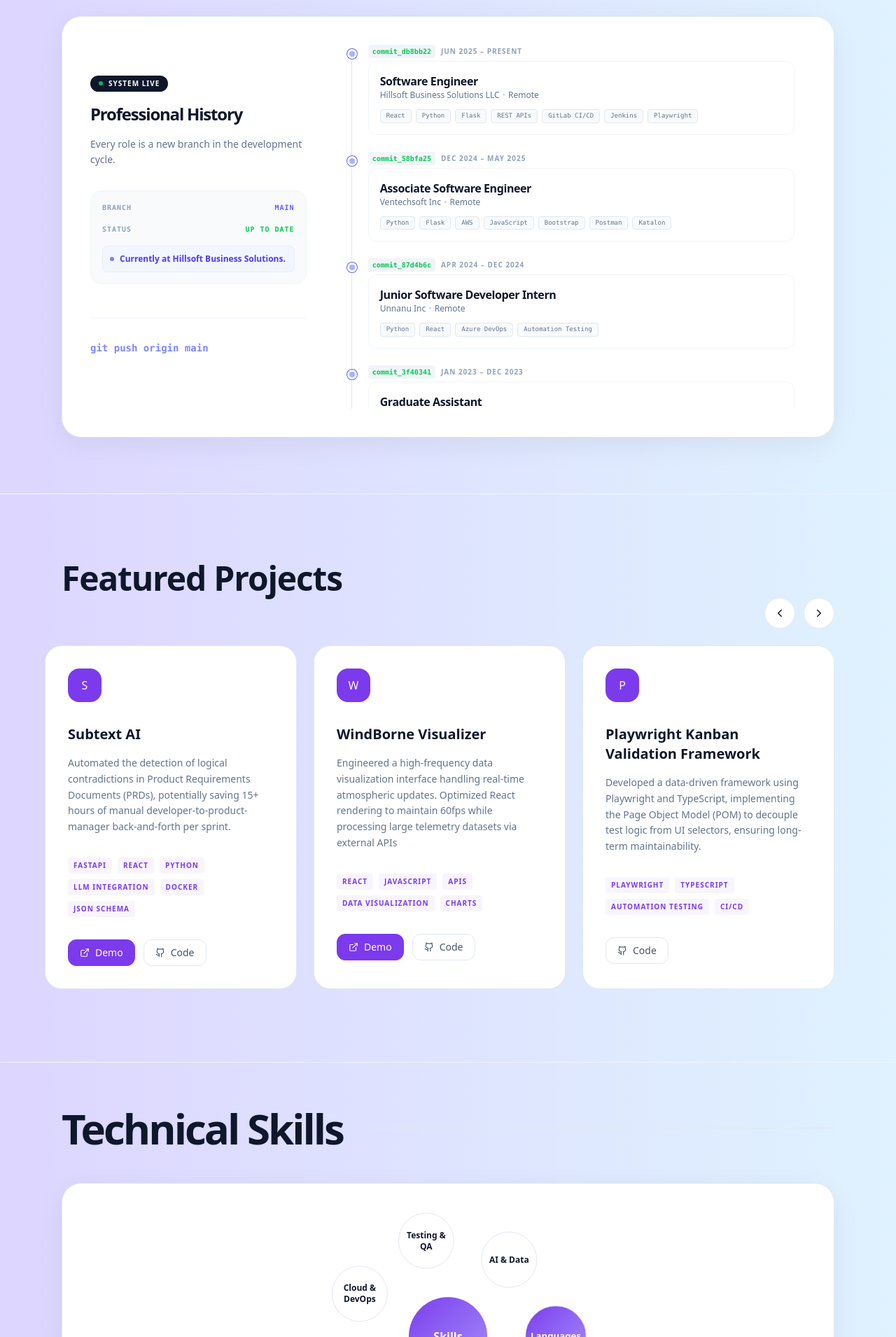
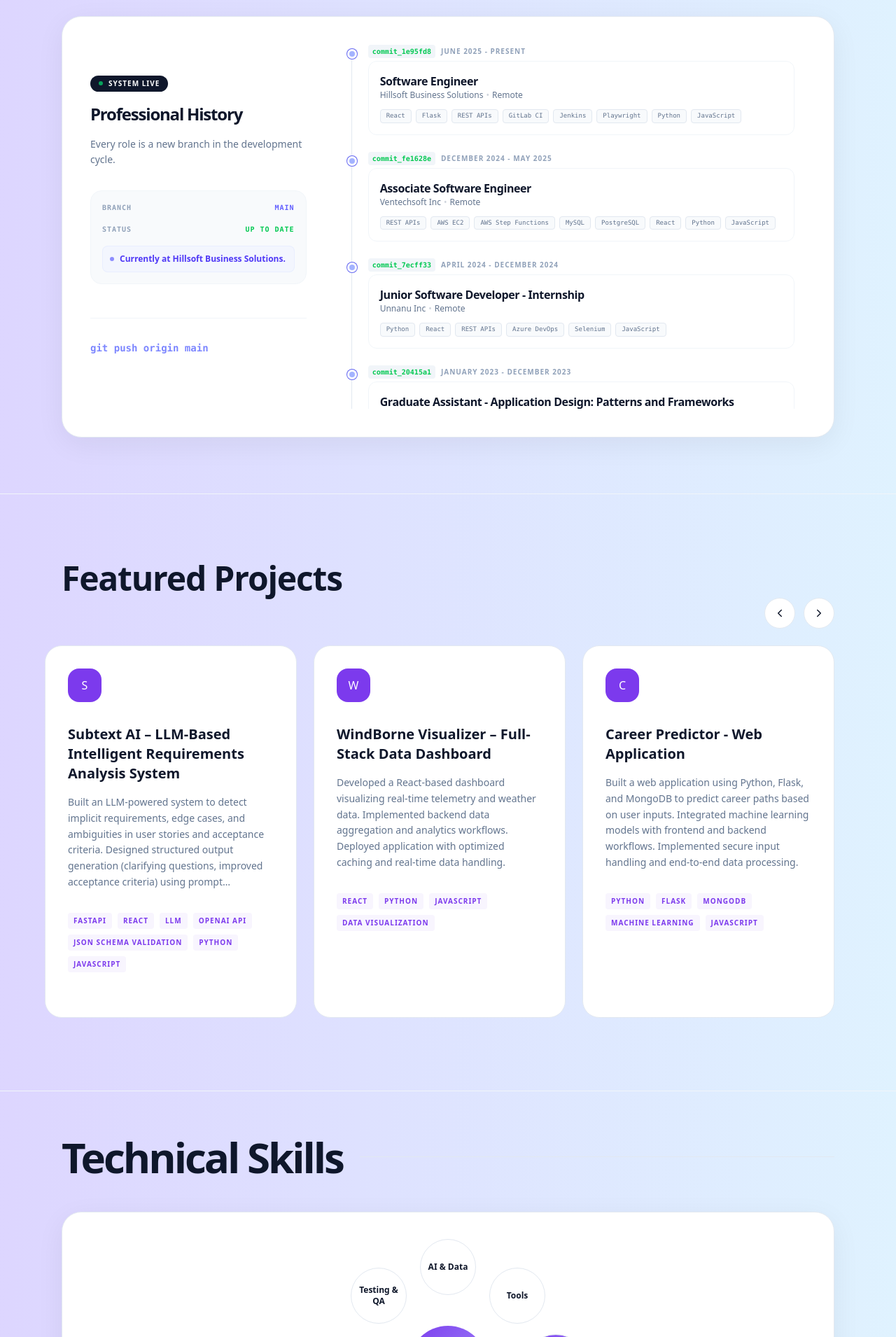
Before and after one commit to SR-Pittu/portfolio, a React (Vite) app: page / in a window 1280 px wide. Shown: the part 950-2860 px from the top of the page at 70% size. Built offline with nearby package versions, Linux system fonts and the light colour scheme.

Commit message:
changed data file

```diff
--- a/src/data/data.js
+++ b/src/data/data.js
@@ -20,283 +20,155 @@
 // ============================================================================
 
 export const contact = {
-  name: "Sobhareddy Pittu",
+  name: "Sobha Pittu",
   email: "sobhareddypittu@gmail.com",
-  linkedin: "https://www.linkedin.com/in/sobhareddy-pittu-712b39207/",
+  phone: "+1 (660) 528-1752",
+  linkedin: "https://www.linkedin.com/in/sobhareddy-pittu/",
   github: "https://github.com/SR-Pittu",
-  location: "United States",
+  // portfolio: "Portfolio",
+  location: "Remote",
 };
-
-// ============================================================================
-// WORK EXPERIENCE
-// ============================================================================
-// Array of all professional positions, ordered from most recent to oldest
 
 export const experience = [
   {
     role: "Software Engineer",
-    company: "Hillsoft Business Solutions LLC",
+    company: "Hillsoft Business Solutions",
     location: "Remote",
-    dates: "Jun 2025 – Present",
+    dates: "June 2025 - Present",
     bullets: [
-      "Build and maintain production full stack applications using React and Python (Flask).",
-      "Optimize REST APIs and backend queries, improving response times by 30%.",
-      "Develop and maintain CI/CD pipelines with GitLab CI and Jenkins, integrating Playwright automation."
+      "Design, develop, and maintain scalable cloud-based full-stack applications using React and Flask to support data-intensive workflows in production environments.",
+      "Design and optimize REST APIs, improving response times by 30% through database query tuning and backend refactoring.",
+      "Implement CI/CD pipelines using GitLab CI and Jenkins, enabling automated builds, testing, and reliable production deployments.",
+      "Integrate Playwright automated tests into CI pipelines, improving release reliability and reducing regression risk.",
+      "Collaborate with cross-functional teams to diagnose and resolve production issues, improving system stability and reducing downtime.",
+      "Lead API testing workflows and documentation standardization, reducing development rework by 25%.",
+      "Improve system reliability through proactive monitoring, code reviews, and rapid resolution of production issues."
     ],
-    tech: ["React", "Python", "Flask", "REST APIs", "GitLab CI/CD", "Jenkins", "Playwright"],
+    tech: ["React", "Flask", "REST APIs", "GitLab CI", "Jenkins", "Playwright", "Python", "JavaScript"]
   },
-
   {
     role: "Associate Software Engineer",
     company: "Ventechsoft Inc",
     location: "Remote",
-    dates: "Dec 2024 – May 2025",
+    dates: "December 2024 - May 2025",
     bullets: [
-      "Developed Flask REST APIs integrated with AWS EC2 and RDS.",
-      "Built responsive frontend interfaces using JavaScript, HTML, CSS, and Bootstrap.",
-      "Performed API and integration testing using Postman and Katalon."
+      "Developed and maintained REST APIs integrated with AWS EC2, Step Functions, relational databases, improving data access performance.",
+      "Built responsive front-end interfaces, enhancing usability and reducing user-reported issues by ~20%.",
+      "Executed API and integration testing, improving release reliability and reducing defects by approximately 15%.",
+      "Supported AWS deployment, monitoring, and performance optimization to enhance system stability, uptime, and security.",
+      "Ensured adherence to secure coding practices and data handling standards in cloud-based environments."
     ],
-    tech: ["Python", "Flask", "AWS", "JavaScript", "Bootstrap", "Postman", "Katalon"],
+    tech: ["REST APIs", "AWS EC2", "AWS Step Functions", "MySQL", "PostgreSQL", "React", "Python", "JavaScript"]
   },
-
   {
-    role: "Junior Software Developer Intern",
+    role: "Junior Software Developer - Internship",
     company: "Unnanu Inc",
     location: "Remote",
-    dates: "Apr 2024 – Dec 2024",
+    dates: "April 2024 - December 2024",
     bullets: [
-      "Built backend services and frontend components using Python and React.",
-      "Automated regression testing and supported Azure DevOps CI/CD pipelines.",
-      "Collaborated in Agile sprints to deliver production-ready features and fixes."
+      "Built backend APIs and frontend features using Python and React, improving workflow performance and reducing response time by 20%.",
+      "Automated regression tests and supported Azure DevOps CI/CD pipelines, reducing manual testing effort by 40% and improving release reliability.",
+      "Participated in Agile development, performing code reviews, resolving production issues to improve system stability by 15%.",
+      "Developed REST API endpoints and frontend integrations, improving data retrieval efficiency by 25%."
     ],
-    tech: ["Python", "React", "Azure DevOps", "Automation Testing"],
+    tech: ["Python", "React", "REST APIs", "Azure DevOps", "Selenium", "JavaScript"]
   },
-
   {
-    role: "Graduate Assistant",
+    role: "Graduate Assistant - Application Design: Patterns and Frameworks",
     company: "Northwest Missouri State University",
     location: "Maryville, MO, USA",
-    dates: "Jan 2023 – Dec 2023",
+    dates: "January 2023 - December 2023",
     bullets: [
-      "Developed Java applications using MVC and object-oriented design patterns.",
-      "Improved legacy code performance and maintainability.",
-      "Supported debugging, testing, and version control workflows."
+      "Developed Java applications using MVC, Factory, and Singleton design patterns to build scalable, maintainable systems.",
+      "Refactored legacy code, improving maintainability and performance by 20%.",
+      "Assisted with debugging, testing, and version control, improving application stability.",
+      "Mentored undergraduate students in OOP and design patterns, improving code quality and assignment accuracy by 25%.",
+      "Led weekly help sessions for students on design patterns and course assignments, strengthening problem-solving skills and improving overall class performance."
     ],
-    tech: ["Java", "OOP", "MVC", "Git"],
-  },
-
-  {
-    role: "Junior Software Engineer Intern",
-    company: "Lohitha Life Science Pvt Ltd",
-    location: "Remote",
-    dates: "Jan 2022 – Jun 2022",
-    bullets: [
-      "Built full stack applications using Java, Spring MVC, and Oracle DB.",
-      "Developed responsive UIs and automated testing using Selenium.",
-      "Contributed across development, testing, and deployment phases."
-    ],
-    tech: ["Java", "Spring MVC", "Oracle DB", "Selenium"],
+    tech: ["Java", "MVC", "Design Patterns", "Git"]
   }
 ];
-
-// ============================================================================
-// TECHNICAL SKILLS
-// ============================================================================
-// Skills organized by category/domain
 
 export const skills = [
   {
     title: "Languages",
-    items: [
-      "Python",
-      "Java",
-      "JavaScript",
-      "TypeScript",
-      "SQL",
-    ],
+    items: ["Python", "Java", "JavaScript", "TypeScript", "SQL"]
   },
   {
     title: "Frontend",
-    items: [
-      "React",
-      "HTML5",
-      "CSS3",
-      "Tailwind CSS",
-      "Bootstrap",
-    ],
+    items: ["React", "Tailwind CSS", "Bootstrap", "HTML", "CSS"]
   },
   {
     title: "Backend",
-    items: [
-      "FastAPI",
-      "Flask",
-      "Spring Boot",
-      "REST API Design",
-      "API Integration",
-    ],
+    items: ["Flask", "FastAPI", "Spring Boot", "REST APIs", "API Design"]
   },
   {
     title: "Databases",
-    items: [
-      "PostgreSQL",
-      "MySQL",
-      "MongoDB",
-      "DynamoDB",
-    ],
+    items: ["MySQL", "PostgreSQL", "MongoDB", "DynamoDB"]
   },
   {
     title: "Cloud & DevOps",
-    items: [
-      "AWS (EC2, S3, Lambda, CloudFront)",
-      "Docker",
-      "Git",
-      "GitHub",
-      "GitLab CI/CD",
-      "Jenkins",
-      "Azure DevOps",
-    ],
+    items: ["AWS (EC2, Lambda, S3, CloudFront, Step Functions, Systems Manager, API Gateway)", "Docker", "GitLab CI", "Jenkins", "Azure DevOps"]
   },
   {
     title: "Testing & QA",
-    items: [
-      "Playwright",
-      "Cypress",
-      "Selenium",
-      "Postman",
-      "PyTest",
-      "JUnit",
-    ],
+    items: ["Playwright", "Cypress", "Selenium", "PyTest", "JUnit", "Postman", "Katalon Studio"]
   },
   {
     title: "AI & Data",
-    items: [
-      "LLM Integration (OpenAI, Gemini)",
-      "Prompt Engineering",
-      "JSON Schema Validation",
-      "Data Analysis",
-      "Tableau",
-      "Databricks",
-    ],
+    items: ["Prompt Engineering", "JSON Schema Validation", "LLM Integration (OpenAI, Gemini APIs)"]
   },
+  {
+    title: "Tools",
+    items: ["JIRA", "Confluence", "Tableau", "Databricks", "GitHub", "GitLab", "Git", "Bitbucket"]
+  }
 ];
-
-// ============================================================================
-// FEATURED PROJECTS
-// ============================================================================
-// Portfolio projects showcasing technical skills and creativity
 
 export const projects = [
   {
-    title: "Subtext AI",
-    description:"Automated the detection of logical contradictions in Product Requirements Documents (PRDs), potentially saving 15+ hours of manual developer-to-product-manager back-and-forth per sprint.",
-    tech: ["FastAPI", "React", "Python", "LLM Integration", "Docker", "JSON Schema"],
-    links: {
-      live: "https://subtextai.netlify.app/",
-      github: "https://github.com/SR-Pittu/SubTextAI",
-    },
+    title: "Subtext AI – LLM-Based Intelligent Requirements Analysis System",
+    description: "Built an LLM-powered system to detect implicit requirements, edge cases, and ambiguities in user stories and acceptance criteria. Designed structured output generation (clarifying questions, improved acceptance criteria) using prompt engineering and JSON schema validation. Developed scalable backend using FastAPI and frontend using React. Reduced ambiguity in requirements, improving development clarity and minimizing downstream rework.",
+    tech: ["FastAPI", "React", "LLM", "OpenAI API", "JSON Schema Validation", "Python", "JavaScript"],
+    links: { live: "", github: "" }
   },
-
   {
-    title: "WindBorne Visualizer",
-    description:"Engineered a high-frequency data visualization interface handling real-time atmospheric updates. Optimized React rendering to maintain 60fps while processing large telemetry datasets via external APIs",
-    tech: ["React", "JavaScript", "APIs", "Data Visualization", "Charts"],
-    links: {
-      live: "https://windbornevisualizer.netlify.app/",
-      github: "https://github.com/SR-Pittu/WindBorneVisualizer",
-    },
+    title: "WindBorne Visualizer – Full-Stack Data Dashboard",
+    description: "Developed a React-based dashboard visualizing real-time telemetry and weather data. Implemented backend data aggregation and analytics workflows. Deployed application with optimized caching and real-time data handling.",
+    tech: ["React", "Python", "JavaScript", "Data Visualization"],
+    links: { live: "", github: "" }
   },
-
   {
-    title: "Playwright Kanban Validation Framework",
-    description:"Developed a data-driven framework using Playwright and TypeScript, implementing the Page Object Model (POM) to decouple test logic from UI selectors, ensuring long-term maintainability.",
-    tech: ["Playwright", "TypeScript", "Automation Testing", "CI/CD"],
-    links: {
-      live: "",
-      github: "https://github.com/SR-Pittu/Playwright-Kanban-Validation",
-    },
+    title: "Career Predictor - Web Application",
+    description: "Built a web application using Python, Flask, and MongoDB to predict career paths based on user inputs. Integrated machine learning models with frontend and backend workflows. Implemented secure input handling and end-to-end data processing.",
+    tech: ["Python", "Flask", "MongoDB", "Machine Learning", "JavaScript"],
+    links: { live: "", github: "" }
   },
-
   {
-    title: "Career Predictor (Machine Learning)",
-    description:"Built a machine learning application that predicts suitable career paths based on user inputs using classification models, data preprocessing, and feature engineering.",
-    tech: ["Python", "Machine Learning", "Scikit-learn", "Data Analysis"],
-    links: {
-      live: "",
-      github: "https://github.com/SR-Pittu/CareerPredictor",
-    },
-  },
-
-  {
-    title: "Automated System Health Monitor",
-    description:
-      "Command-line tool that parses HTTP server logs and generates insights such as request frequency, error rates, and usage trends for debugging and monitoring.",
-    tech: ["Python", "CLI", "Log Parsing", "Data Analysis"],
-    links: {
-      live: "",
-      github: "https://github.com/SR-Pittu/HTTP-Log-Analyzer",
-    },
-  },
-
-  {
-    title: "Weather App",
-    description:
-      "Responsive weather application that fetches and displays real-time weather data from external APIs with dynamic UI updates.",
-    tech: ["JavaScript", "HTML", "CSS", "API Integration"],
-    links: {
-      live: "https://sr-pittu.github.io/weatherApp/",
-      github: "https://github.com/SR-Pittu/weatherApp",
-    },
-  },
+    title: "Playwright Kanban Validation",
+    description: "Designed a scalable end-to-end automation framework using Playwright. Implemented reusable components, fixtures, and cross-browser testing support. Enabled automated validation of application workflows.",
+    tech: ["Playwright", "JavaScript", "Test Automation"],
+    links: { live: "", github: "" }
+  }
 ];
-
-// ============================================================================
-// EDUCATION
-// ============================================================================
-// Academic background and degrees
 
 export const education = [
   {
     school: "Northwest Missouri State University",
     degree: "Master's, Computer Science",
-    dates: "AUG 2022 — DEC 2023",
-    gpa: "4.0 / 4.0",
-    coursework: [
-      "Object Oriented Programming using Java",
-      "Web Applications and Services",
-      "Advanced Database Systems",
-      "Project Management in Business and Technology",
-      "Mobile Computing: iOS",
-      "Application Design: Patterns and Frameworks",
-      "Machine Learning"
-    ]
+    dates: "August 2022 - December 2023",
+    gpa: "4.0",
+    coursework: ["Object Oriented Programming using Java", "Web applications and Services", "Advanced Database Systems", "Project Management in Business and Technology", "Mobile Computing: iOS", "Application Design: Patterns and Frameworks", "Machine Learning"]
   },
   {
     school: "Acharya Nagarjuna University",
     degree: "Bachelor's, Computer Science & Engineering",
-    dates: "JUN 2018 — JUN 2022",
-    gpa: "3.5 / 4.0",
-    coursework: [
-      "Operating Systems",
-      "Data Structures using C",
-      "Software Engineering",
-      "Algorithms",
-      "Data Engineering",
-      "Cloud Computing",
-      "Machine Learning",
-      "Unix Shell Programming",
-      "Artificial Intelligence",
-      "Network Programming",
-      "Problem Solving using C"
-    ]
+    dates: "June 2018 - June 2022",
+    gpa: "3.5",
+    coursework: ["Operating Systems", "Data Structures using C", "Software Engineering", "Algorithms", "Data Engineering", "Cloud Computing", "Machine Learning", "Unix Shell Programming", "Artificial Intelligence", "Network Programming", "Problem Solving using C"]
   }
 ];
 
-// ============================================================================
-// CERTIFICATIONS
-// ============================================================================
-// Professional certifications and credentials
-
 export const certifications = [
-  { title: "AWS Certified Cloud Practitioner", org: "Amazon Web Services", year: "2023" },
-  { title: "Katalon Practitioner Level Certification", org: "Katalon Studio", year: "2024" },
+  { title: "AWS Certified Cloud Practitioner", org: "AWS", year: "Oct 2023 - Oct 2026" },
+  { title: "Katalon Practitioner Level Certification", org: "Katalon", year: "Mar 2024 - Mar 2028" }
 ];
```
Also changed, not shown: 1 other file (tests, documents, lock files or other folders).
